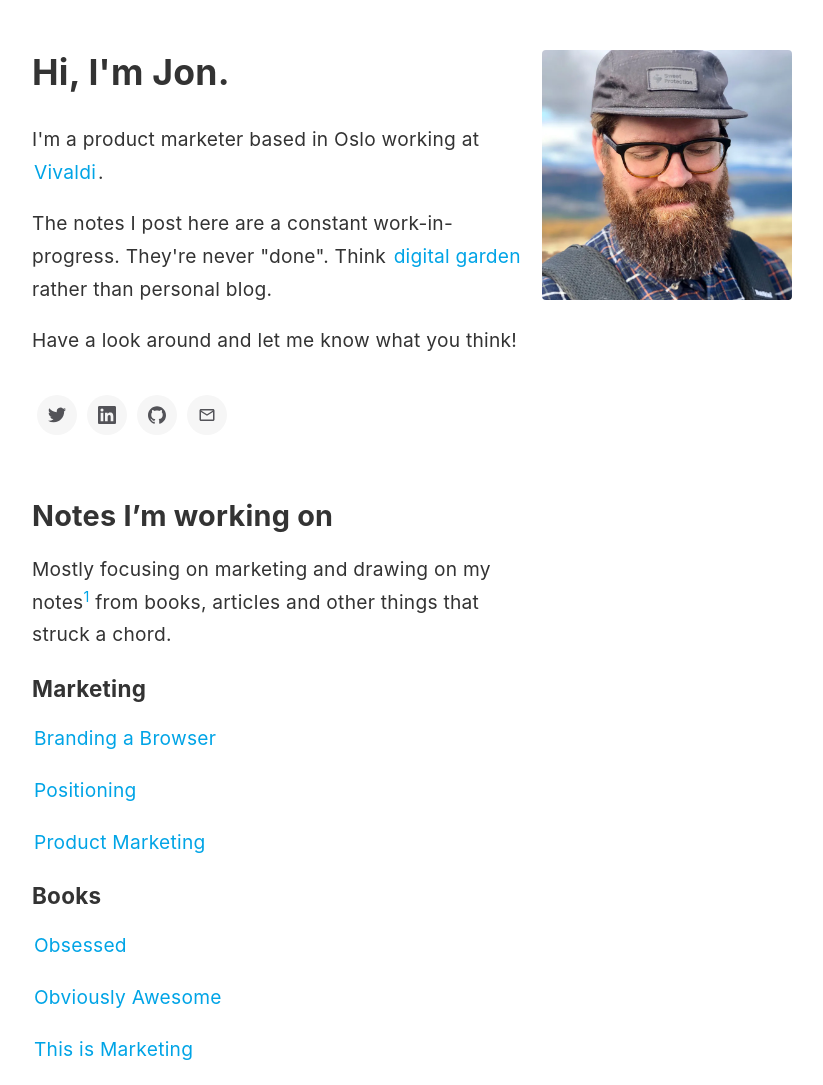
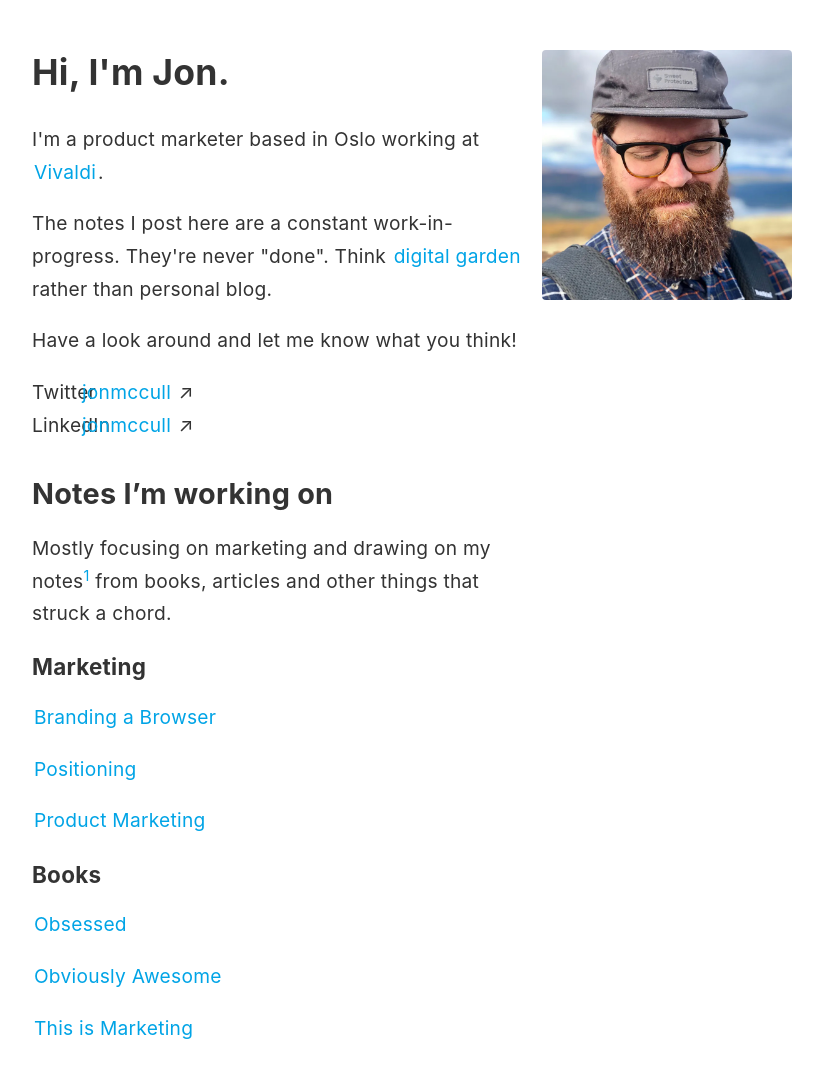
Before and after one commit to jonmccull/digital-garden, a Jekyll site: the page built from _pages/index-page.md, in a window 1280 px wide. Shown: the whole page, without its empty margins (228-1051 px from the left). Built offline with Jekyll 4.4.1, drawn with Linux system fonts in a browser that asks for light colours; after the commit the page ends 1063 px from its top, so only the background shows below that.

Commit message:
Update, social links
Signed-off-by: Jon McCullough <jonmccull@pm.me>

```diff
--- a/_includes/social-links.html
+++ b/_includes/social-links.html
@@ -1,10 +1,12 @@
 <!-- Social links list -->
-<p class="social-links">
-	<a href="https://twitter.com/jonmccull" class="btn btn-icon btn-secondary" target="_blank" rel="noopener"><svg viewBox="0 0 24 24" xmlns="http://www.w3.org/2000/svg"><title>Twitter icon</title><path d="M23.954 4.569a10 10 0 01-2.825.775 4.958 4.958 0 002.163-2.723c-.951.555-2.005.959-3.127 1.184a4.92 4.92 0 00-8.384 4.482C7.691 8.094 4.066 6.13 1.64 3.161a4.822 4.822 0 00-.666 2.475c0 1.71.87 3.213 2.188 4.096a4.904 4.904 0 01-2.228-.616v.061a4.923 4.923 0 003.946 4.827 4.996 4.996 0 01-2.212.085 4.937 4.937 0 004.604 3.417 9.868 9.868 0 01-6.102 2.105c-.39 0-.779-.023-1.17-.067a13.995 13.995 0 007.557 2.209c9.054 0 13.999-7.496 13.999-13.986 0-.209 0-.42-.015-.63a9.936 9.936 0 002.46-2.548l-.047-.02z"/></svg></a>
-
-	<a href="https://www.linkedin.com/in/jonmccullough/" class="btn btn-icon btn-secondary" target="_blank" rel="noopener"><svg viewBox="0 0 24 24" xmlns="http://www.w3.org/2000/svg"><title>LinkedIn icon</title><path d="M20.447 20.452h-3.554v-5.569c0-1.328-.027-3.037-1.852-3.037-1.853 0-2.136 1.445-2.136 2.939v5.667H9.351V9h3.414v1.561h.046c.477-.9 1.637-1.85 3.37-1.85 3.601 0 4.267 2.37 4.267 5.455v6.286zM5.337 7.433a2.062 2.062 0 01-2.063-2.065 2.064 2.064 0 112.063 2.065zm1.782 13.019H3.555V9h3.564v11.452zM22.225 0H1.771C.792 0 0 .774 0 1.729v20.542C0 23.227.792 24 1.771 24h20.451C23.2 24 24 23.227 24 22.271V1.729C24 .774 23.2 0 22.222 0h.003z"/></svg></a>
-
-	<a href="https://github.com/jonmccull" class="btn btn-icon btn-secondary" target="_blank" rel="noopener"><svg viewBox="0 0 24 24" xmlns="http://www.w3.org/2000/svg"><title>GitHub icon</title><path d="M12 .297c-6.63 0-12 5.373-12 12 0 5.303 3.438 9.8 8.205 11.385.6.113.82-.258.82-.577 0-.285-.01-1.04-.015-2.04-3.338.724-4.042-1.61-4.042-1.61C4.422 18.07 3.633 17.7 3.633 17.7c-1.087-.744.084-.729.084-.729 1.205.084 1.838 1.236 1.838 1.236 1.07 1.835 2.809 1.305 3.495.998.108-.776.417-1.305.76-1.605-2.665-.3-5.466-1.332-5.466-5.93 0-1.31.465-2.38 1.235-3.22-.135-.303-.54-1.523.105-3.176 0 0 1.005-.322 3.3 1.23.96-.267 1.98-.399 3-.405 1.02.006 2.04.138 3 .405 2.28-1.552 3.285-1.23 3.285-1.23.645 1.653.24 2.873.12 3.176.765.84 1.23 1.91 1.23 3.22 0 4.61-2.805 5.625-5.475 5.92.42.36.81 1.096.81 2.22 0 1.606-.015 2.896-.015 3.286 0 .315.21.69.825.57C20.565 22.092 24 17.592 24 12.297c0-6.627-5.373-12-12-12"/></svg></a>
-
-	<a href="mailto:jonmccull@pm.me" class="btn btn-icon btn-secondary" target="_blank" rel="noopener"><svg xmlns="http://www.w3.org/2000/svg" viewBox="0 0 24 24"><title>Email icon</title><path fill="none" d="M0 0h24v24H0V0z"/><path d="M22 6c0-1.1-.9-2-2-2H4c-1.1 0-2 .9-2 2v12c0 1.1.9 2 2 2h16c1.1 0 2-.9 2-2V6zm-2 0l-8 5-8-5h16zm0 12H4V8l8 5 8-5v10z"/></svg></a>
-</p><!-- .social-links -->
+<div class="social-links">
+	<div style="position: relative; width: 25%; float: left; display: block;">
+	  <p class="grey-text" style="margin: 0;">Twitter</p>
+	  <p class="grey-text" style="margin: 0;">LinkedIn</p>
+	</div>
+	<div style="position: relative; width: 75%; float: left; display: block;">
+	  <p style="margin: 0;"><a target="blank" href="https://twitter.com/jonmccull">jonmccull</a> ↗</p>
+	  <p style="margin: 0;"><a target="blank" href="https://www.linkedin.com/in/jonmccullough/">jonmccull</a> ↗</p>
+	</div>
+  </div>
+<!-- .social-links -->
```
